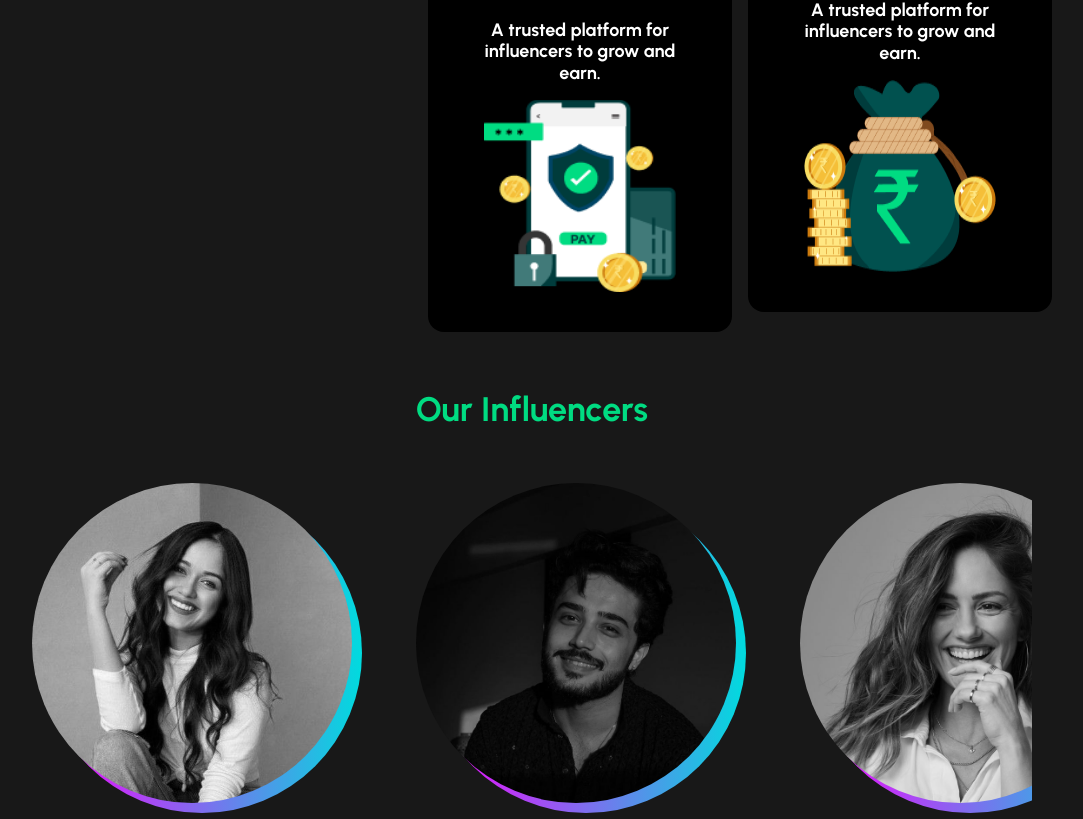
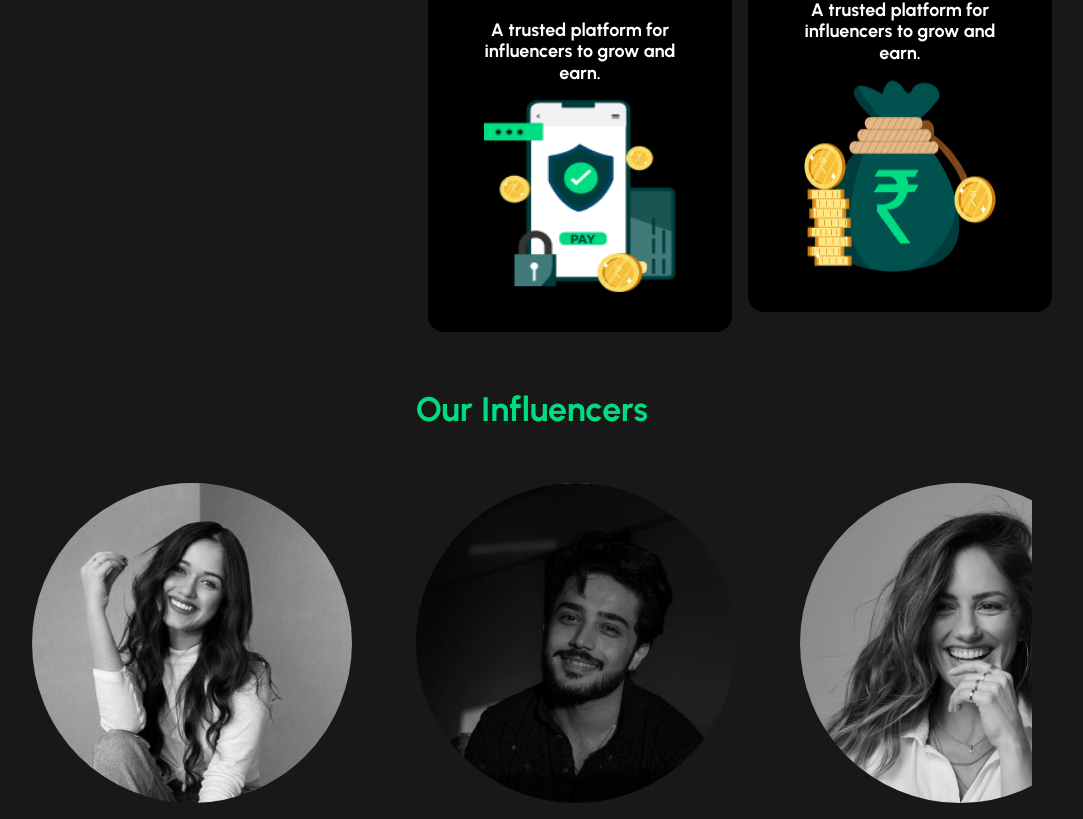
Before and after one commit to AroraKaran19/vyb-store-assignment, a Next.js app: page / in a window 1280 px wide. Shown: the part 3633-4452 px from the top of the page, without its empty margins (108-1191 px from the left). Built offline with nearby package versions, Linux system fonts and the light colour scheme.

Commit message:
minor fixes

```diff
--- a/app/components/Home/home.css
+++ b/app/components/Home/home.css
@@ -230,13 +230,15 @@
 .home-page .influencer-section .influencers-list .influencers-carousel .influencer::before {
     content: "";
     position: absolute;
-    top: clamp(2px, 2vw, 10px);
-    left: clamp(2px, 2vw, 10px);
-    width: 100%;
-    height: 100%;
+    top: 0;
+    left: -30%;
+    transform: translateX(50%);
+    width: 80%;
+    height: 80%;
     background: linear-gradient(270deg, #00DBDE 0%, #FC00FF 100%);
     z-index: -1;
     border-radius: 9999px;
+    transition: all 0.5s ease-in-out;
 }
 
 .home-page .influencer-section .influencers-list .influencers-carousel .influencer .influencer-image {
@@ -271,3 +273,10 @@
         display: block;
     }
 }
+.home-page .influencer-section .influencers-list .influencers-carousel .influencer:hover::before {
+    top: clamp(2px, 2vw, 10px);
+    left: clamp(2px, 2vw, 10px);
+    transform: translateX(0%);
+    width: 100%;
+    height: 100%;
+}
```
